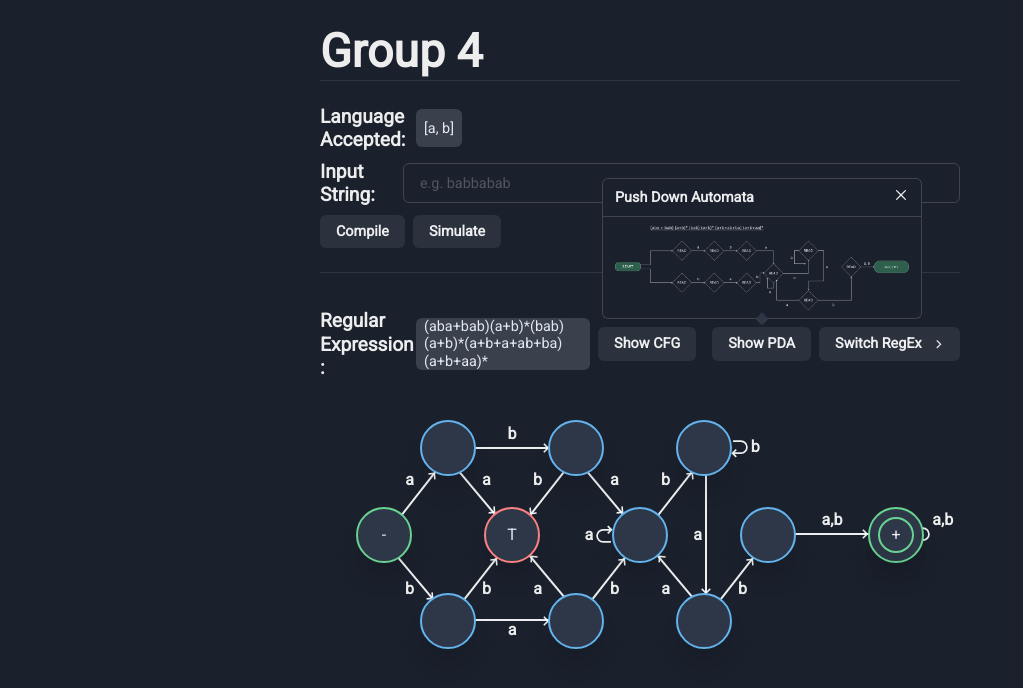
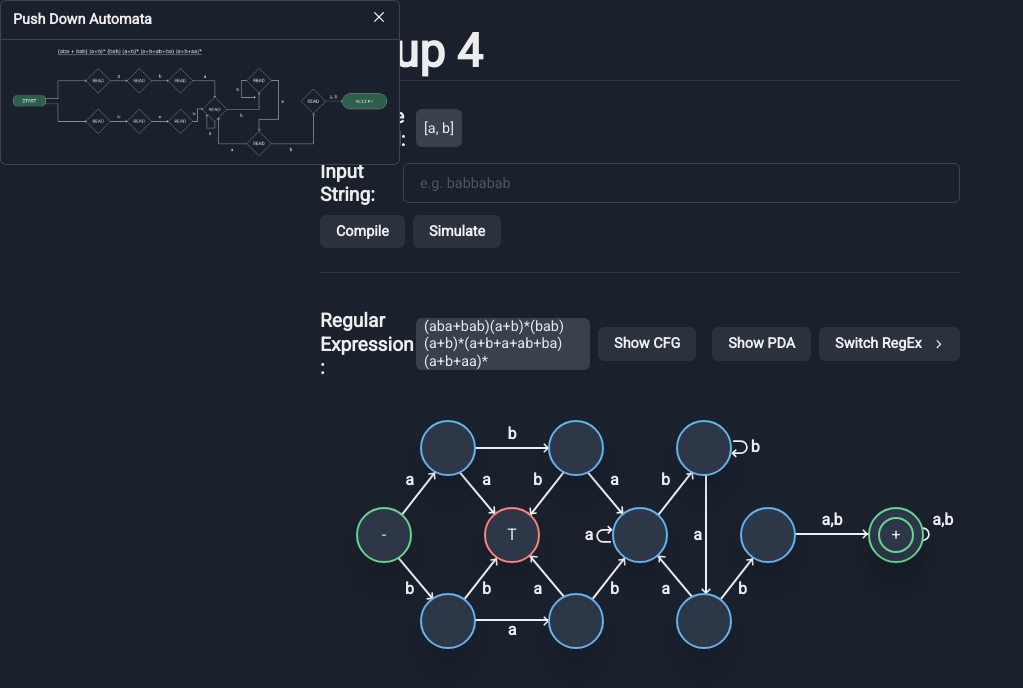
Before and after one commit to Kaezie/AutomataDFA, a Next.js app: page / in a window 1280 px wide. Both pictures are taken after a click on the button "Show PDA". Shown: the top 688 px of the page, without its empty margins (0-1023 px from the left). Built offline with nearby package versions, Linux system fonts and the light colour scheme.

Commit message:
change popoverplacement

```diff
--- a/components/components/PDA.js
+++ b/components/components/PDA.js
@@ -1,3 +1,4 @@
+import React from "react";
 import {
   Box,
   VStack,
@@ -11,36 +12,38 @@ import {
   PopoverBody,
   PopoverArrow,
   PopoverCloseButton,
+  useDisclosure,
 } from "@chakra-ui/react";
 
 const PDA = ({ prob2 }) => {
+  const { isOpen, onOpen, onClose } = useDisclosure();
+
   return (
     <>
-        <Popover isLazy placement="top">
-          <PopoverTrigger>
-            <Button mx="2">Show PDA</Button>
-          </PopoverTrigger>
+      <Button onClick={onOpen} mx="2">
+        Show PDA
+      </Button>
+      <Popover
+        isOpen={isOpen}
+        onClose={onClose}
+        placement="top"
+        closeOnBlur={false}
+      >
         <PopoverContent
           _focus=""
           bg="gray.800"
           fontSize={["0.7em", "0.7em", "0.9em"]}
+          width="80%" // Adjust width as needed
+          maxW="500px" // Adjust max width as needed
         >
           <PopoverArrow />
           <PopoverCloseButton />
-            <PopoverHeader fontWeight="semibold">
-            Push Down Automata
-            </PopoverHeader>
+          <PopoverHeader fontWeight="semibold">Push Down Automata</PopoverHeader>
           <PopoverBody align="center">
             {!prob2 ? (
-                <Image
-                  size="1920px"
-                  src="/PDA_AB.png"
-            />
+              <Image size="1920px" src="/PDA_AB.png" />
             ) : (
-                <Image
-                  size="1920px"
-                  src="/PDA_01.png"
-                />
+              <Image size="1920px" src="/PDA_01.png" />
             )}
           </PopoverBody>
         </PopoverContent>
```
Lines whose indentation alone changed are shown as unchanged.
